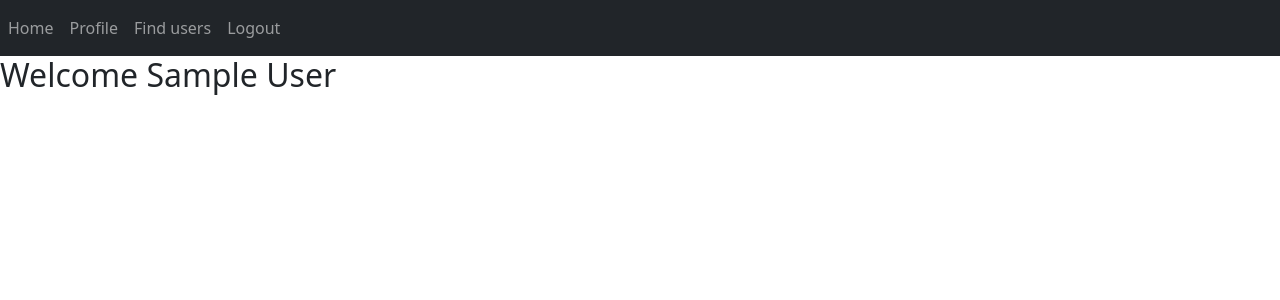
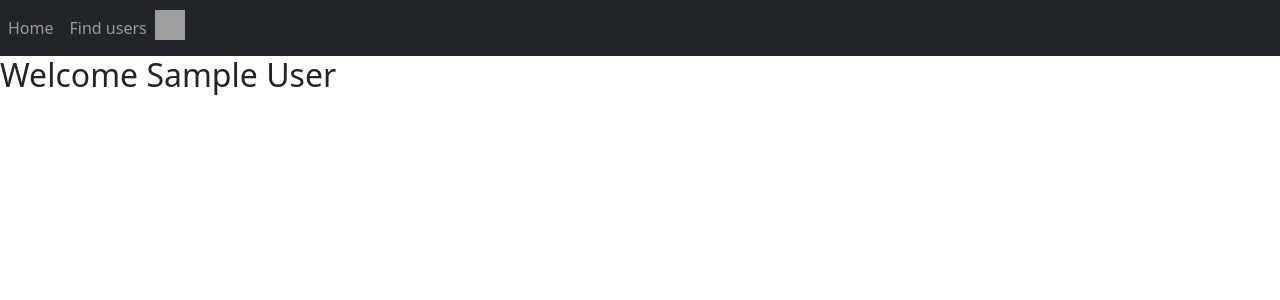
Before and after one commit to Kodoban/local-chat, a Flask app: page / in a window 1280 px wide. Shown: the top 300 px of the page. Run offline with Flask 3, Linux system fonts and the light colour scheme; the visitor is signed in with stand-in values (Sample User, id 1); data comes from the database, SQL or seed files in the repository; data that the repository does not hold is empty; some libraries are stand-ins or nearby versions; grey boxes are pictures that could not be loaded.

Commit message:
Add dropdown menu in navbar for user-related pages

```diff
--- a/client/templates/base.html
+++ b/client/templates/base.html
@@ -25,10 +25,25 @@
             <div class="collapse navbar-collapse" id="navbar">
                 <div class="navbar-nav">
                     {% if user.is_authenticated %}
+                    <!-- Check which ones to keep -->
                     <a class="nav-item nav-link" id="home" href="{{ url_for ('views.home') }}">Home</a>
-                    <a class="nav-item nav-link" id="profileInfo" href="{{ url_for('views.profile') }}">Profile</a>
                     <a class="nav-item nav-link" id="searchUser" href="{{ url_for('views.search_user') }}">Find users</a>
-                    <a class="nav-item nav-link" id="logout" href="{{ url_for('auth.logout') }}">Logout</a>
+
+                        <div class="dropdown">
+                            <a class="navbar-brand nav-item" href="#" role="button" data-bs-toggle="dropdown" aria-expanded="false">
+                                <img class="own" src="{{ url_for('views.profile_picture', filename=user.profile_picture) }}" alt="Image" width="30" height="30" class="d-inline-block align-top">
+                            </a>
+
+                            <!-- Move to right end of navbar -->
+                            <ul class="dropdown-menu">
+                                <!-- Make username a "header" in bold from dropdown -->
+                                <li class="dropdown-item">{{user.name}}</li>
+                                <li><a class="dropdown-item" id="profileInfo" href="{{ url_for('views.profile') }}">Profile</a></li>
+                                <li><hr class="dropdown-divider"></li>
+                                <li><a class="dropdown-item" id="logout" href="{{ url_for('auth.logout') }}">Logout</a></li>
+                            </ul>
+                        </div>
+                    </nav>
                     {% else %}
                     <a class="nav-item nav-link" id="login" href="{{ url_for('auth.login') }}">Login</a>
                     <a class="nav-item nav-link" id="signUp" href="{{ url_for('auth.sign_up') }}">Sign Up</a>
```
